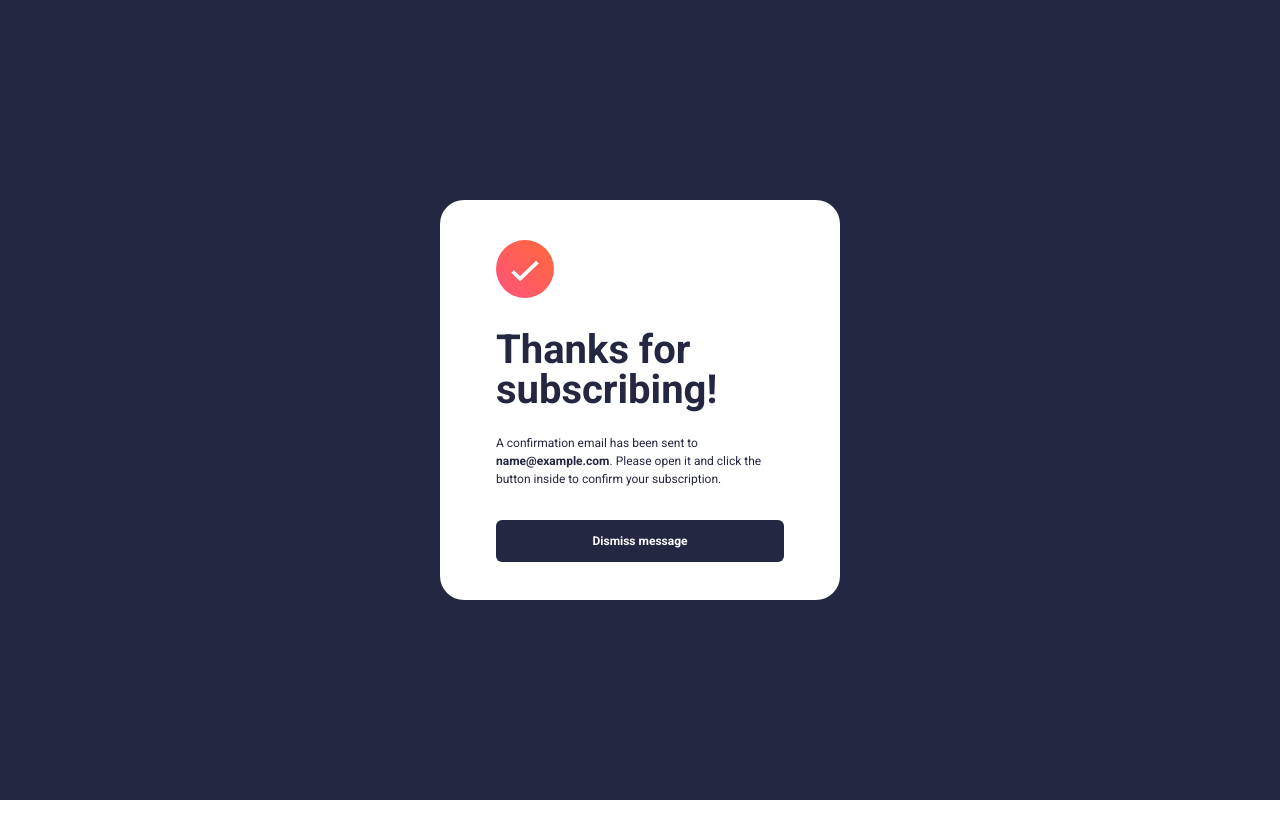
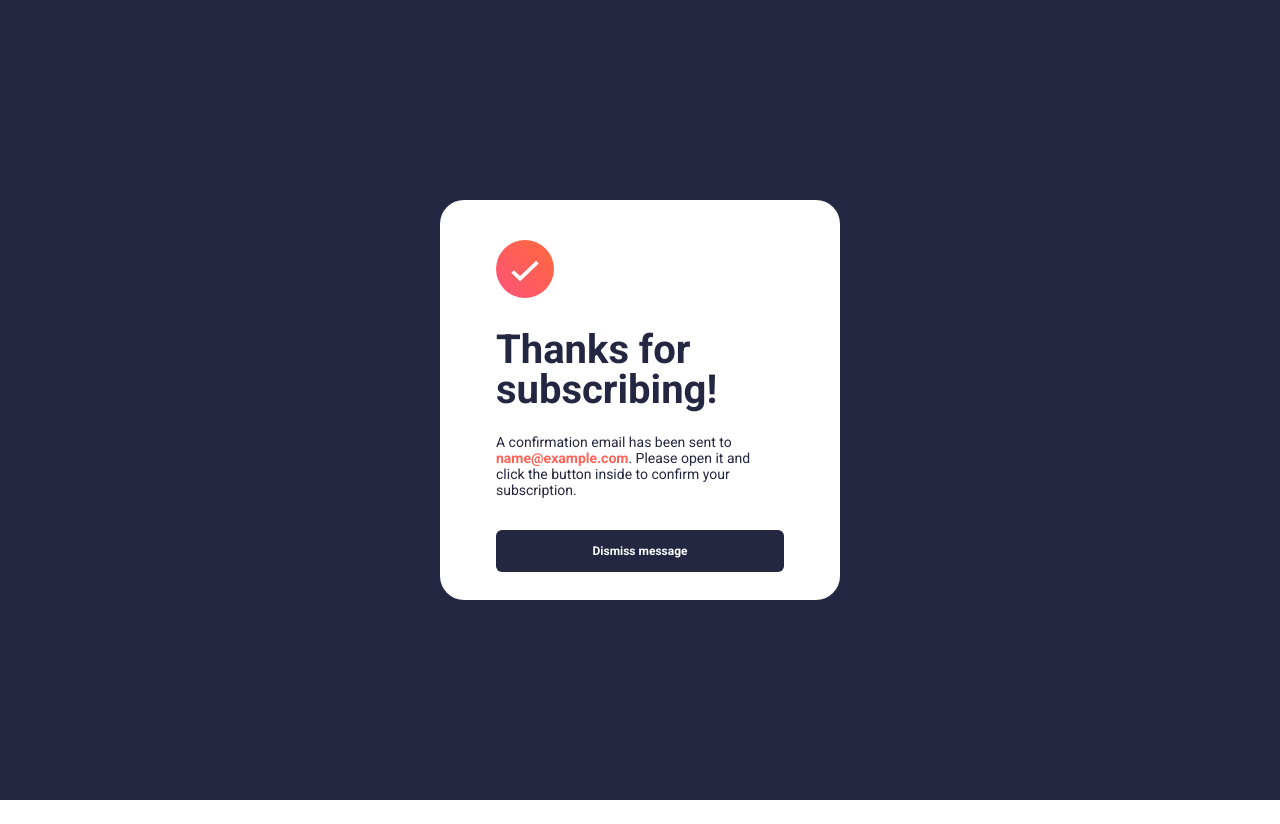
Before and after one commit to EmilieDollez/Newsletter, a React (Vite) app: page / in a window 1280 px wide. Both pictures are taken after typing "name@example.com" into the empty fields and a click on the button "Subscribe to monthly newsletter". Built offline with nearby package versions, Linux system fonts and the light colour scheme; the HTML template or start-up script is replaced by a standard one.

Commit message:
fin partie Desktop

```diff
--- a/src/components/NewsletterForm.jsx
+++ b/src/components/NewsletterForm.jsx
@@ -55,7 +55,7 @@ export default function NewsletterForm({inputValue, setInputValue, isValidEmail,
                         </div>
 
                         <div className="text-tomato">
-                            Validate email required
+                            Valid email required
                         </div>
                         </>
                     )
--- a/src/components/Success.jsx
+++ b/src/components/Success.jsx
@@ -29,11 +29,12 @@ export default function Success({inputValue, setInputValue, setIsSuccess}) {
                 </h1>
 
                 <p className="
-                    mt-6 pr-2
-                    text-paragraph text-dark_slate_grey">
+                    mt-6 pr-1
+                    text-success text-dark_slate_grey
+                    leading-4">
                     A confirmation email has been sent to
                         <span className="
-                            font-bold"> {inputValue}
+                            font-bold text-tomato"> {inputValue}
                         </span>
                     . Please open it and click the button inside to confirm your subscription.
                 </p>
--- a/tailwind.config.js
+++ b/tailwind.config.js
@@ -23,6 +23,7 @@ export default {
       fontSize: {
         'title': '40px',
         'paragraph': '12px',
+        'success': '14px',
         'input_title': '8px',
       },
       objectPosition: {
```
